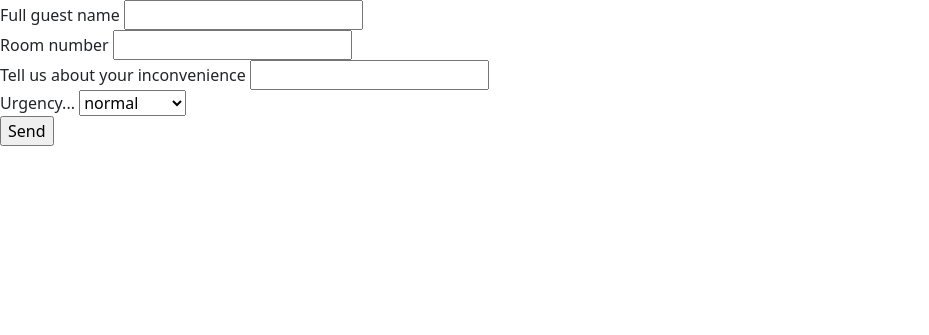
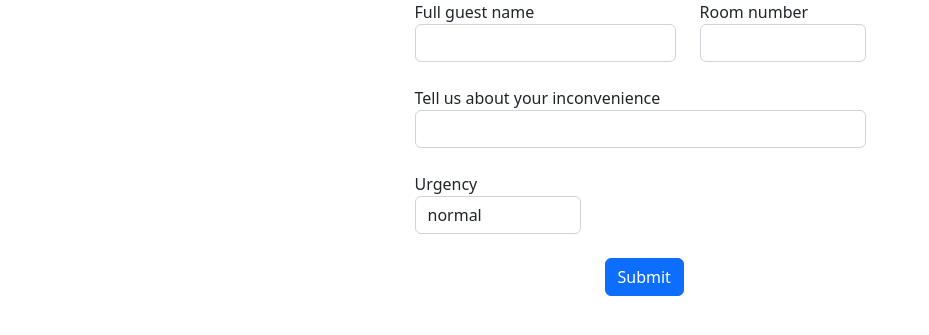
Before and after one commit to lemix196/hotel-complaint-manager, a Flask app: page /complaint in a window 1280 px wide. Shown: the part 56-391 px from the top of the page, without its empty margins (0-929 px from the left). Run offline with Flask 2, Linux system fonts and the light colour scheme.

Commit message:
add bootstrap front-end to complaint form

```diff
--- a/forms.py
+++ b/forms.py
@@ -13,7 +13,7 @@ class ComplaintForm(FlaskForm):
     guest_name = StringField(u"Full guest name")
     room_number = IntegerField(u"Room number")
     message = StringField(u"Tell us about your inconvenience")
-    urgency = SelectField(u"Urgency...", choices=_URGENCY_LIST)
+    urgency = SelectField(u"Urgency", choices=_URGENCY_LIST)
 
 
 if __name__ == "__main__":
--- a/templates/complaint.html
+++ b/templates/complaint.html
@@ -1,13 +1,81 @@
 {% extends "base.html" %}
 {% block body %}
 <form method="POST" action="{{ url_for('complaint') }}">
+    {{ form.csrf_token }}
+    <div class="container">
+    <div class="row justify-content-md-center">
+        <div class="col col-sm-3">
+            <div class="form-group">
+                {{ form.guest_name.label }} {{ form.guest_name(class_="form-control") }} <br/>
+            </div>
+        </div>
+        <div class="col-sm-2">
+            <div class="form-group">
+            {{ form.room_number.label }} {{ form.room_number(class_="form-control") }} <br/>
+            </div>
+        </div>
+    </div>
+    <div class="row justify-content-md-center">
+        <div class="col-sm-5">
+            <div class="form-group">
+            {{ form.message.label }} {{ form.message(class_="form-control") }}<br/>
+            </div>
+        </div>
+    </div>
+    <div class="row justify-content-md-center">
+        <div class="col-sm-2">
+            <div class="form-group">
+            {{ form.urgency.label }} {{ form.urgency(class_="form-control") }}<br/>
+            </div>
+        </div>
+        <div class="col-sm-3">
+        </div>
+    </div>
+    <div class="row justify-content-md-center">
+        <div class="col-sm-1">
+            <button type="submit" class="btn btn-primary">Submit</button>
+        </div>
+    </div>
+    </div>
+</form>
+
+<!-- <form>
 
     {{ form.csrf_token }}
-    {{ form.guest_name.label }} {{ form.guest_name }} <br/>
-    {{ form.room_number.label }} {{ form.room_number }} <br/>
-    {{ form.message.label }} {{ form.message }}<br/>
-    {{ form.urgency.label }} {{ form.urgency }}<br/>
 
-    <input type="submit" value="Send">
-</form>
+    <div class="form-group">
+      <label for="guestName">{{ form.guest_name.label }}</label>
+      <input type="text" class="form-control" id="guestName" placeholder="e.g. Nick Jones">
+    </div>
+    <div class="form-group">
+        <label for="guestName">{{ form.guest_name.label }}</label>
+        <input type="text" class="form-control" id="guestName" placeholder="e.g. Nick Jones">
+      </div>
+    <div class="form-group">
+      <label for="exampleFormControlSelect1">Example select</label>
+      <select class="form-control" id="exampleFormControlSelect1">
+        <option>1</option>
+        <option>2</option>
+        <option>3</option>
+        <option>4</option>
+        <option>5</option>
+      </select>
+    </div>
+    <div class="form-group">
+      <label for="exampleFormControlSelect2">Example multiple select</label>
+      <select multiple class="form-control" id="exampleFormControlSelect2">
+        <option>1</option>
+        <option>2</option>
+        <option>3</option>
+        <option>4</option>
+        <option>5</option>
+      </select>
+    </div>
+    <div class="form-group">
+      <label for="exampleFormControlTextarea1">Example textarea</label>
+      <textarea class="form-control" id="exampleFormControlTextarea1" rows="3"></textarea>
+    </div>
+  </form> -->
+
+
 {% endblock %}
```
Also changed, not shown: data/hcm.db.
